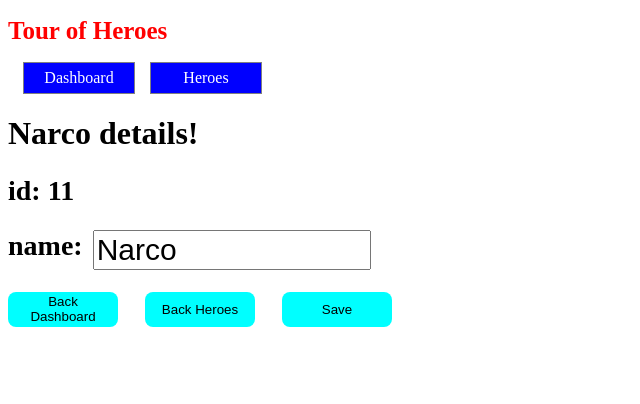
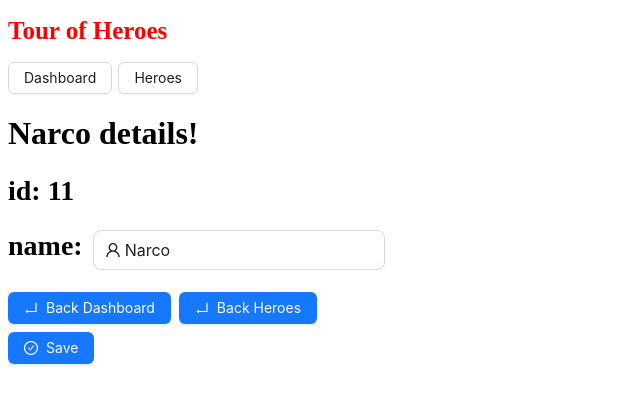
Before and after one commit to kevorik/Tours-Heroes, a Next.js app: page /details/11 in a window 1280 px wide. Shown: the top 404 px of the page, without its empty margins (0-640 px from the left). Built offline with nearby package versions, Linux system fonts and the light colour scheme; data requests are answered from the project's data file.

Commit message:
add new commit

```diff
--- a/components/MainLayout.tsx
+++ b/components/MainLayout.tsx
@@ -1,5 +1,7 @@
 import Link from "next/link";
 import styled from "styled-components";
+import {Button, Space} from 'antd'
+
 
 
 const Title = styled.h1`
@@ -10,19 +12,10 @@ const Title = styled.h1`
 const Nav = styled.div`
     display: flex;
     flex-direction: row;
+    width: 190px;
+    justify-content: space-between;
 `;
 
-const P = styled.div`
-    margin-left: 15px;
-    border: 1px solid gray;
-    background-color: blue;
-    border-readius: 3px;
-    width: 110px;
-    height: 30px;
-    display: flex;
-    justify-content: center;
-    align-items: center;
-`;
 
 const Span = styled.span`
     color: white;
@@ -35,8 +28,16 @@ export function MainLayout ({children} : any) {
         <>
         <Title>Tour of Heroes</Title>
             <Nav>
-                <P><Link style={{textDecoration: 'none'}} href={'/dashboard'}><Span>Dashboard</Span></Link></P>
-                <P><Link style={{textDecoration: 'none'}} href={'/heroes'}><Span>Heroes</Span></Link></P>
+                <Link style={{textDecoration: 'none'}} href={'/dashboard'}>
+                    <Space wrap>
+                    <Button>Dashboard</Button>
+                    </Space>
+                    </Link>
+                <Link style={{textDecoration: 'none'}} href={'/heroes'}>
+                    <Space wrap>
+                    <Button>Heroes</Button>
+                    </Space>
+                    </Link>
             </Nav>
             <main>
                 {children}
--- a/package.json
+++ b/package.json
@@ -14,6 +14,7 @@
     "@types/node": "18.11.9",
     "@types/react": "18.0.25",
     "@types/react-dom": "18.0.9",
+    "antd": "^5.0.2",
     "eslint": "8.28.0",
     "eslint-config-next": "13.0.4",
     "next": "13.0.4",
--- a/pages/details/[id].tsx
+++ b/pages/details/[id].tsx
@@ -3,6 +3,8 @@ import { MainLayout } from "../../components/MainLayout";
 import { Router, useRouter } from "next/router";
 import { IHero } from "../../models";
 import styled from "styled-components";
+import {Button, Space, Input} from 'antd'
+import { EnterOutlined, CheckCircleOutlined,UserOutlined} from '@ant-design/icons';
 
 const H1 = styled.h1`
     display: flex;
@@ -11,12 +13,13 @@ const H1 = styled.h1`
 
 const Div = styled.div`
     padding-left: 10px;
+    display: flex;
 `;
 
-const Input = styled.input`
-    font-size:30px;
-    width: 270px;
-`;
+// const Input = styled.input`
+//     font-size:30px;
+//     width: 270px;
+// `;
 
 const H2 = styled.h2`
     font-size: 28px;
@@ -28,21 +31,10 @@ const Span = styled.span`
 
 const H4 = styled.h4`
     display: flex;
-    width: 384px;
+    width: 400px;
     justify-content: space-between;
     height: 35px;
-    bac
 `;
-
-const Button = styled.button`
-    background-color: aqua;
-    border: none;
-    border-radius: 8px;
-    width: 110px;
-    cursor: pointer
-`;
-
-
 
 
 
@@ -109,6 +101,7 @@ export default function Details() {
 
 
 
+
     return(
 
         <MainLayout>
@@ -121,16 +114,22 @@ export default function Details() {
                 <Span>name: </Span>
                 <Div>
             <Input
-                placeholder="name"
+                size="large"
+                placeholder="Name"
+                prefix={<UserOutlined />}
                 value={name}
                 onChange={handleUpdateHero}
             />
             </Div>
             </H1>
             <H4>
-            <Button onClick = {linkClickHandler}>Back Dashboard</Button>
-            <Button onClick={() => router.push('/heroes')}>Back Heroes</Button>
-            <Button onClick={save}>Save</Button>
+            <Space direction="vertical">
+            <Space wrap>
+            <Button type="primary" icon={<EnterOutlined />} onClick = {linkClickHandler}>Back Dashboard</Button>
+            <Button type="primary" icon={<EnterOutlined />} onClick={() => router.push('/heroes')}>Back Heroes</Button>
+            <Button type="primary" icon={<CheckCircleOutlined />} onClick={save}>Save</Button>
+            </Space>
+            </Space>
             </H4>
             </React.Fragment>
         </MainLayout>
```
Also changed, not shown: pages/dashboard.tsx (+17 -7 lines), 1 other file (tests, documents, lock files or other folders).
